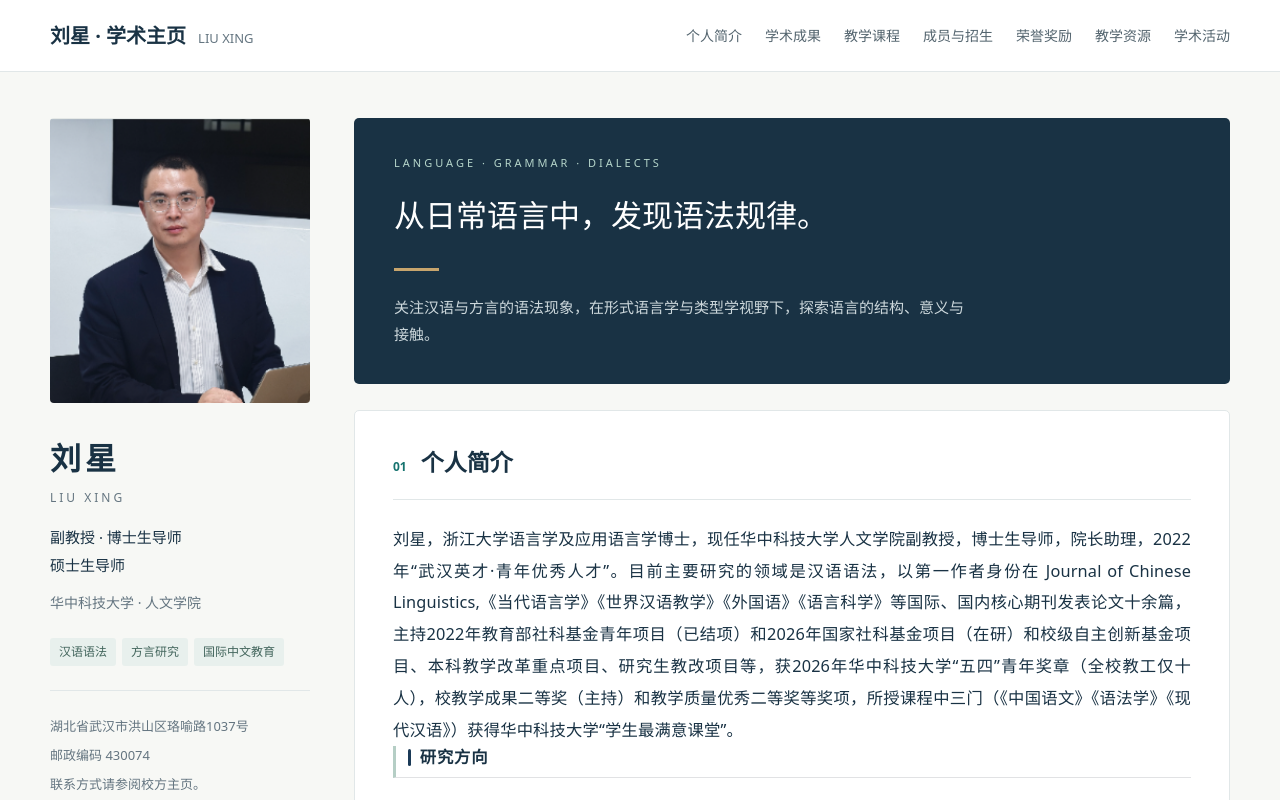
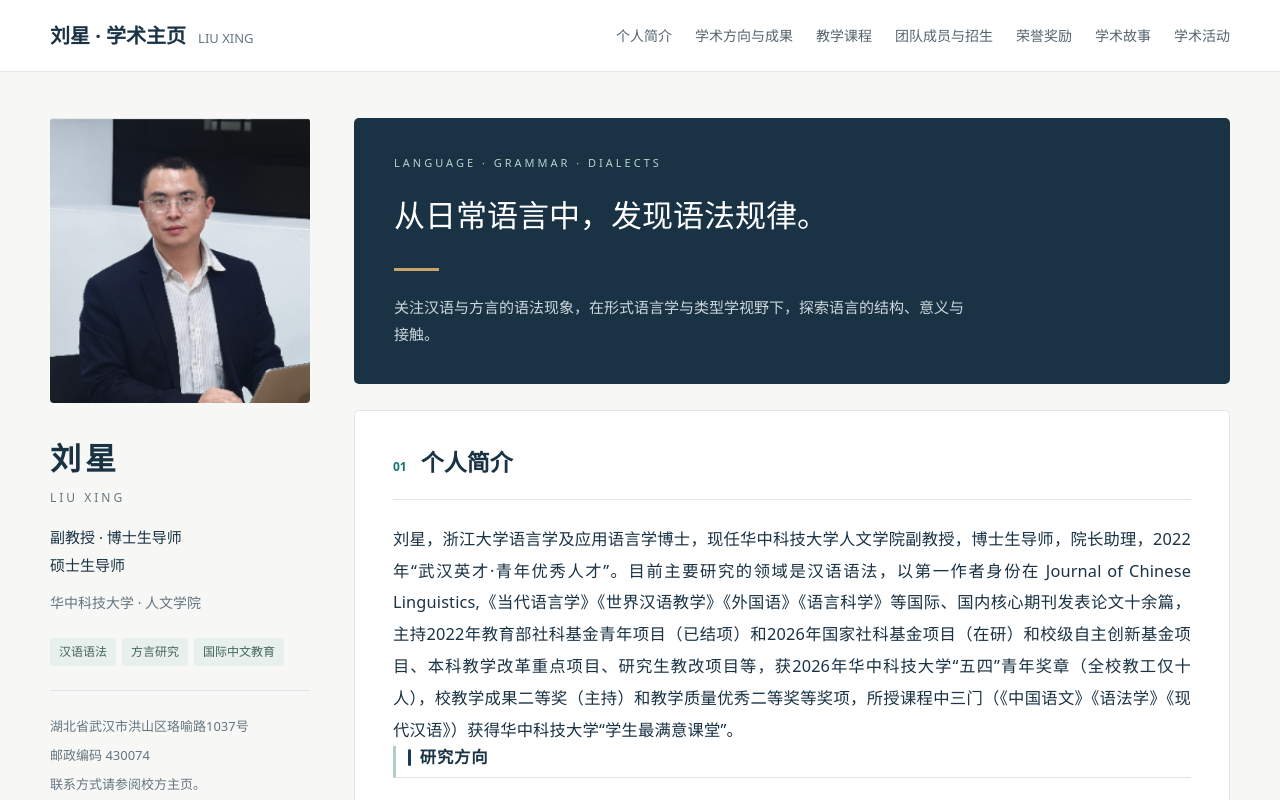
Before and after one commit to liuxing0321/liuxing0321.github.io, a plain HTML site: page index.html in a window 1280 px wide. Shown: the top 800 px of the page. Drawn offline with Linux system fonts and the light colour scheme.

Commit message:
Update navigation.html

```diff
--- a/sections/navigation.html
+++ b/sections/navigation.html
@@ -1,2 +1,2 @@
 <!-- 修改本文件即可更新对应区域；请保留原有 id 和标签结构。 -->
-<header class="top"><div class="top-inner"><a class="brand" href="#top">刘星 · 学术主页<span>LIU XING</span></a><nav aria-label="页面栏目"><a href="#about">个人简介</a><a href="#research">学术成果</a><a href="#teaching">教学课程</a><a href="#admissions">成员与招生</a><a href="#honors">荣誉奖励</a><a href="#resources">教学资源</a><a href="#activities">学术活动</a></nav></div></header>
+<header class="top"><div class="top-inner"><a class="brand" href="#top">刘星 · 学术主页<span>LIU XING</span></a><nav aria-label="页面栏目"><a href="#about">个人简介</a><a href="#research">学术方向与成果</a><a href="#teaching">教学课程</a><a href="#admissions">团队成员与招生</a><a href="#honors">荣誉奖励</a><a href="#resources">学术故事</a><a href="#activities">学术活动</a></nav></div></header>
```
